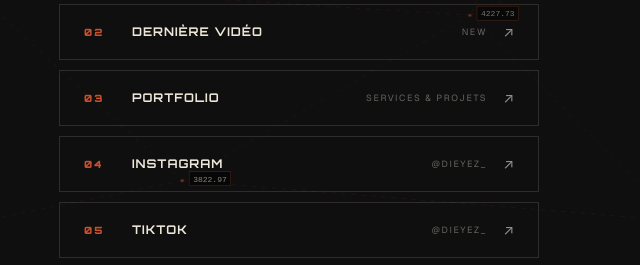
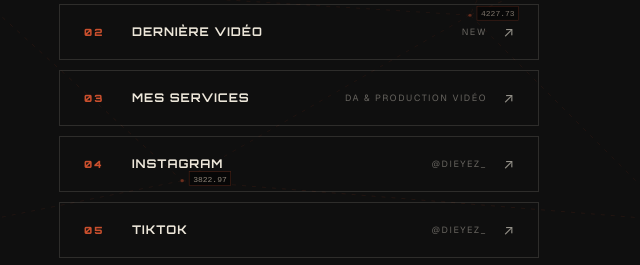
Before and after one commit to dieyez/littlelink, a plain HTML site: page index.html in a window 1280 px wide. Shown: the part 403-668 px from the top of the page, 341-981 px from the left. Drawn offline with nearby package versions, Linux system fonts and the light colour scheme.

Commit message:
Update service labels in index.html

```diff
--- a/index.html
+++ b/index.html
@@ -268,8 +268,8 @@
       </a>
       <a href="https://dieyez.fr" target="_blank" rel="noopener" class="connect-link reveal d3">
         <span class="link-num">03</span>
-        <span class="link-text">Portfolio</span>
-        <span class="link-label">Services & projets</span>
+        <span class="link-text">Mes services</span>
+        <span class="link-label">DA & Production Vidéo</span>
         <span class="link-arrow">↗</span>
       </a>
       <a href="https://www.instagram.com/dieyez_/" target="_blank" rel="noopener" class="connect-link reveal d4">
```
